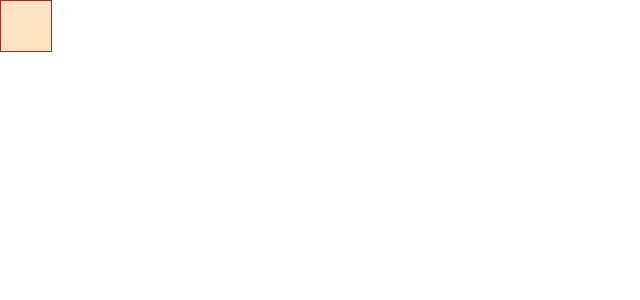
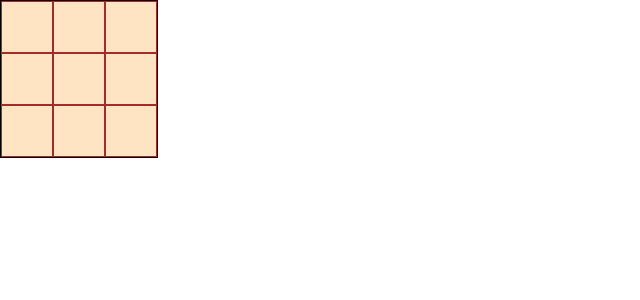
Before and after one commit to sharanyavaidyanath/Sudoku, a React (Create React App) app: page / in a window 1280 px wide. Shown: the top 300 px of the page, without its empty margins (0-640 px from the left). Built offline with nearby package versions, Linux system fonts and the light colour scheme.

Commit message:
Adding inner grid

```diff
--- a/src/App.tsx
+++ b/src/App.tsx
@@ -1,10 +1,8 @@
 import React from 'react';
-import logo from './logo.svg';
-import './App.css';
-import NumberHolder from './number-holder';
+import InnerGrid from './inner-grid';
 
 const App: React.FC = () => {
-    return <NumberHolder />;
+    return <InnerGrid />;
 };
 
 export default App;
--- a/src/inner-grid/index.tsx
+++ b/src/inner-grid/index.tsx
@@ -3,21 +3,18 @@ import NumberHolder from '../number-holder';
 import styled from 'styled-components';
 
 const InnerGridContainer = styled.div`
-    display: grid;
+    display: inline-grid;
+    grid-template-columns: repeat(3, auto);
+    justify-content: start;
+    border: 1px solid black;
 `;
 
 const InnerGrid = () => {
     return (
         <InnerGridContainer>
-            <NumberHolder />
-            <NumberHolder />
-            <NumberHolder />
-            <NumberHolder />
-            <NumberHolder />
-            <NumberHolder />
-            <NumberHolder />
-            <NumberHolder />
-            <NumberHolder />
+            {Array.from({ length: 9 }).map(() => (
+                <NumberHolder />
+            ))}
         </InnerGridContainer>
     );
 };
```
